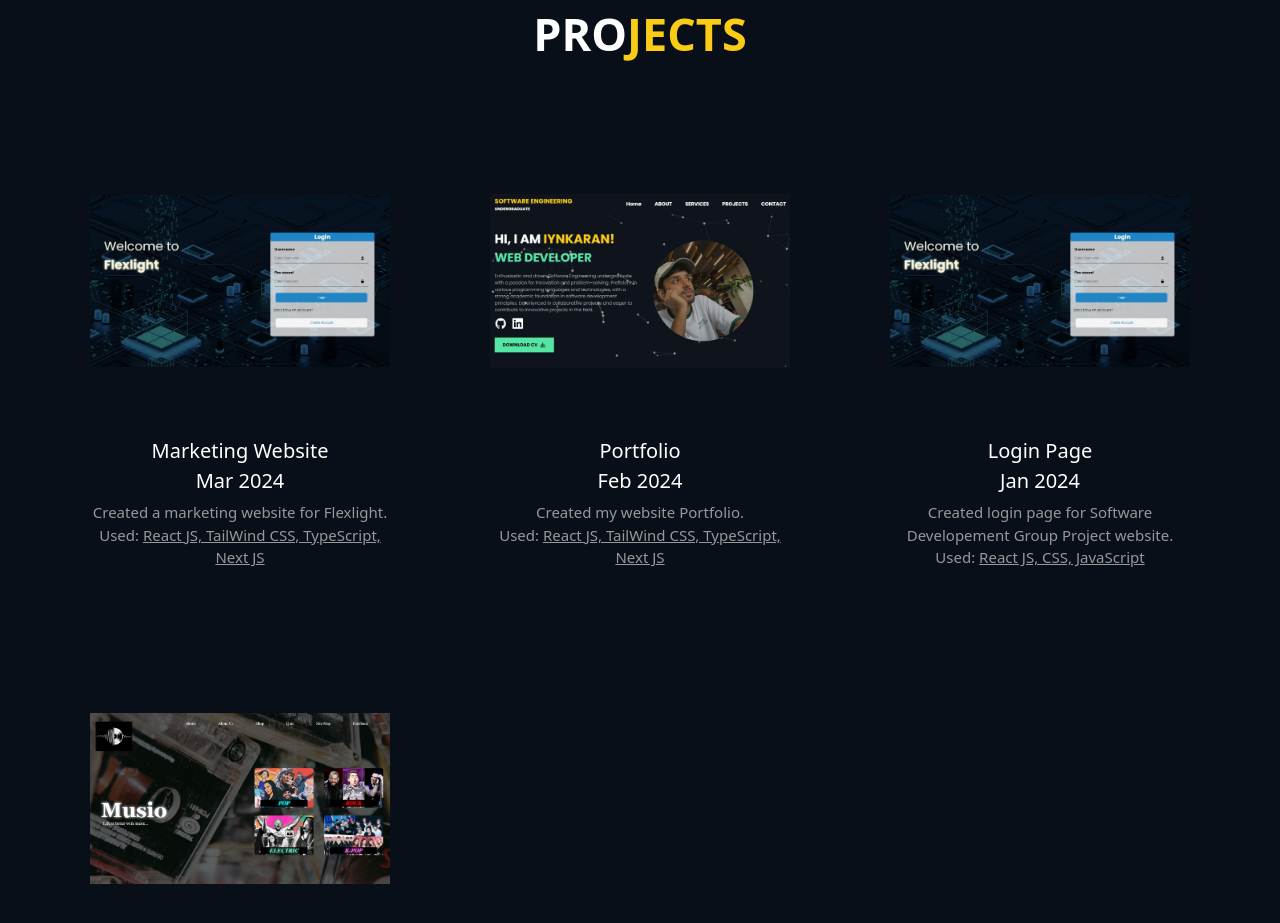
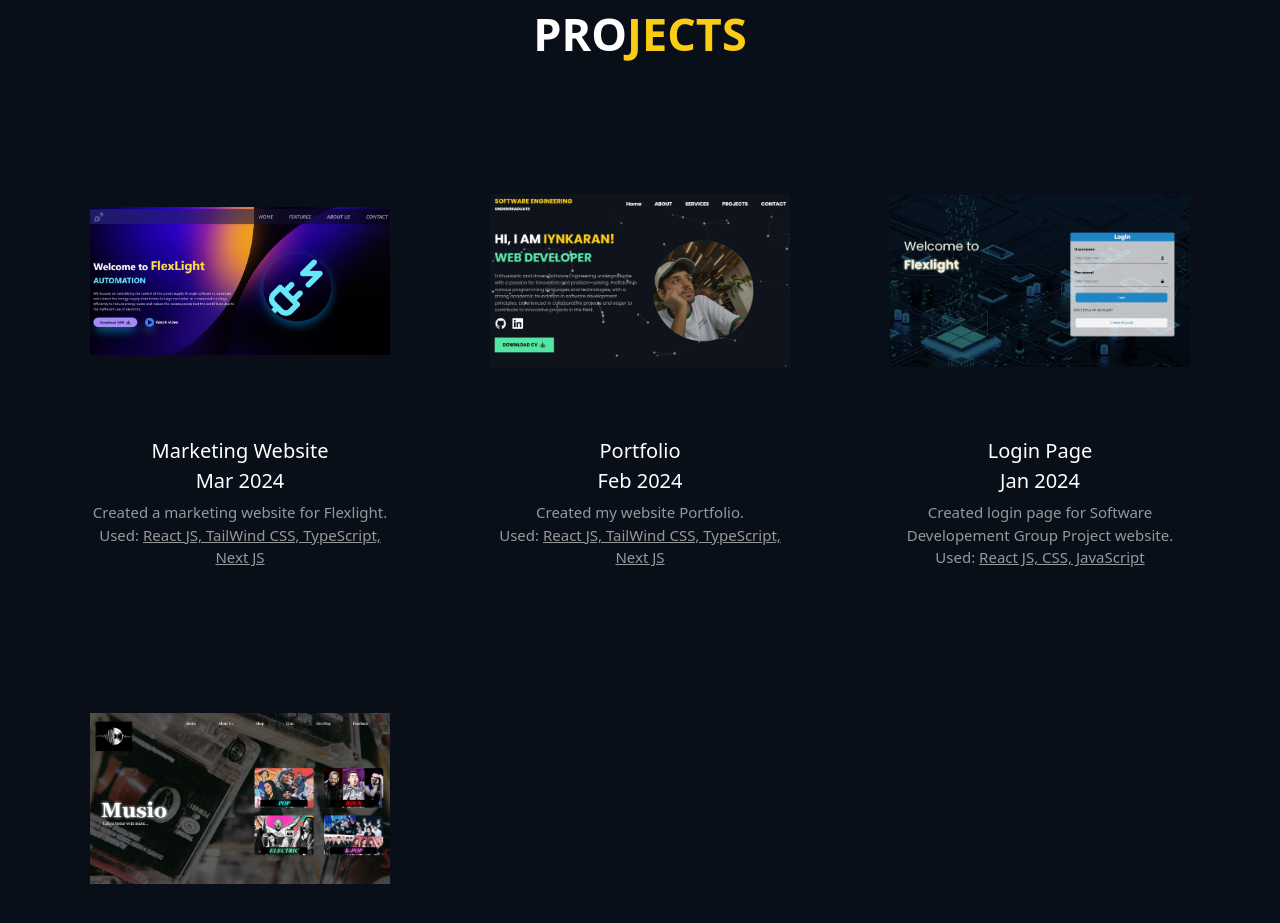
Before and after one commit to Iynguuuuu/Portfolio, a Next.js app: page / in a window 1280 px wide. Shown: the part 1660-2583 px from the top of the page. Built offline with nearby package versions, Linux system fonts and the light colour scheme.

Commit message:
Added project image

```diff
--- a/Components/Projects.tsx
+++ b/Components/Projects.tsx
@@ -16,7 +16,7 @@ const Projects = () => {
 
                         <div className='transform cursor-pointer hover:-translate-y-6 transition-all duration-200 relative
                                 w-[300px] h-[200px] md:h-[300px] mx-auto '>
-                            <Image src="/images/P2.jpg" alt="Portfolio" layout='fill' className='object-contain fixed' />
+                            <Image src="/images/P3.jpg" alt="Portfolio" layout='fill' className='object-contain fixed' />
                         </div>
                         <h1 className='text-[20px] mt:text-[10px] mt-[5px] mb-[5px]'>
                             Marketing Website <br /> Mar 2024
```
Also changed, not shown: public/images/P3.jpg (added).
